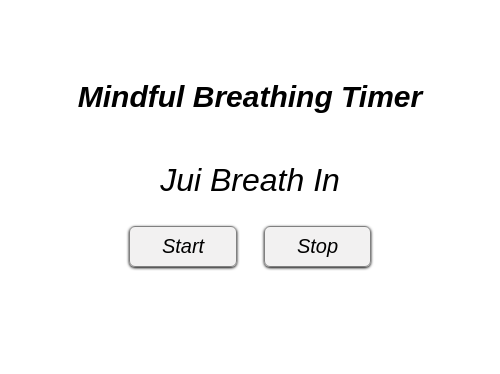
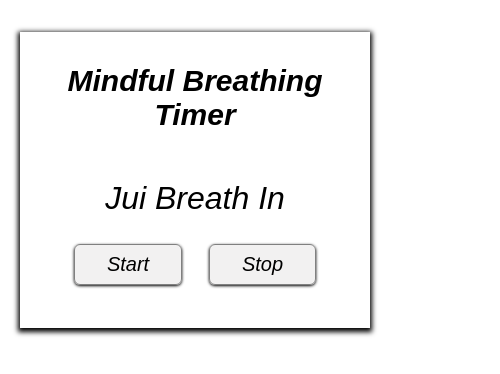
Before and after one commit to mahanar1j/timer.mahana, a plain HTML site: page index.html in a window 390 px wide. Shown: the whole page, 500 px wide, since content can reach past the window. Drawn offline with Linux system fonts and the light colour scheme.

Commit message:
Update style.css

```diff
--- a/style.css
+++ b/style.css
@@ -8,10 +8,31 @@
     background-color: rgba(255, 255, 255, 0.905);
 }
 .container{
-    width: 500px;
+    width: 350px;
     margin: 5rem auto;
     text-align: center;
+    box-shadow: 0px 2px 5px 2px;
+    padding: 2rem 0.6rem;
+    margin-bottom: 2rem;
 }
+@media only screen and (max-width: 400px) {
+	.container {
+		width: 330px;
+    margin: 2rem auto;
+    text-align: center;
+    box-shadow: 0px 2px 5px 2px;
+    padding: 2rem 0.6rem;
+	}
+
+#counter{
+    font-size: 24px;
+    font-weight: bold;
+   color: black;
+    margin-bottom: 3rem;
+}
+}
+
+
 #counter{
     font-size: 30px;
     font-weight: bold;
@@ -34,6 +55,9 @@ button:hover{
     background-color:white;
 
 }
+
+
+
 button:disabled{
     opacity: .5;
     cursor: not-allowed;
```
